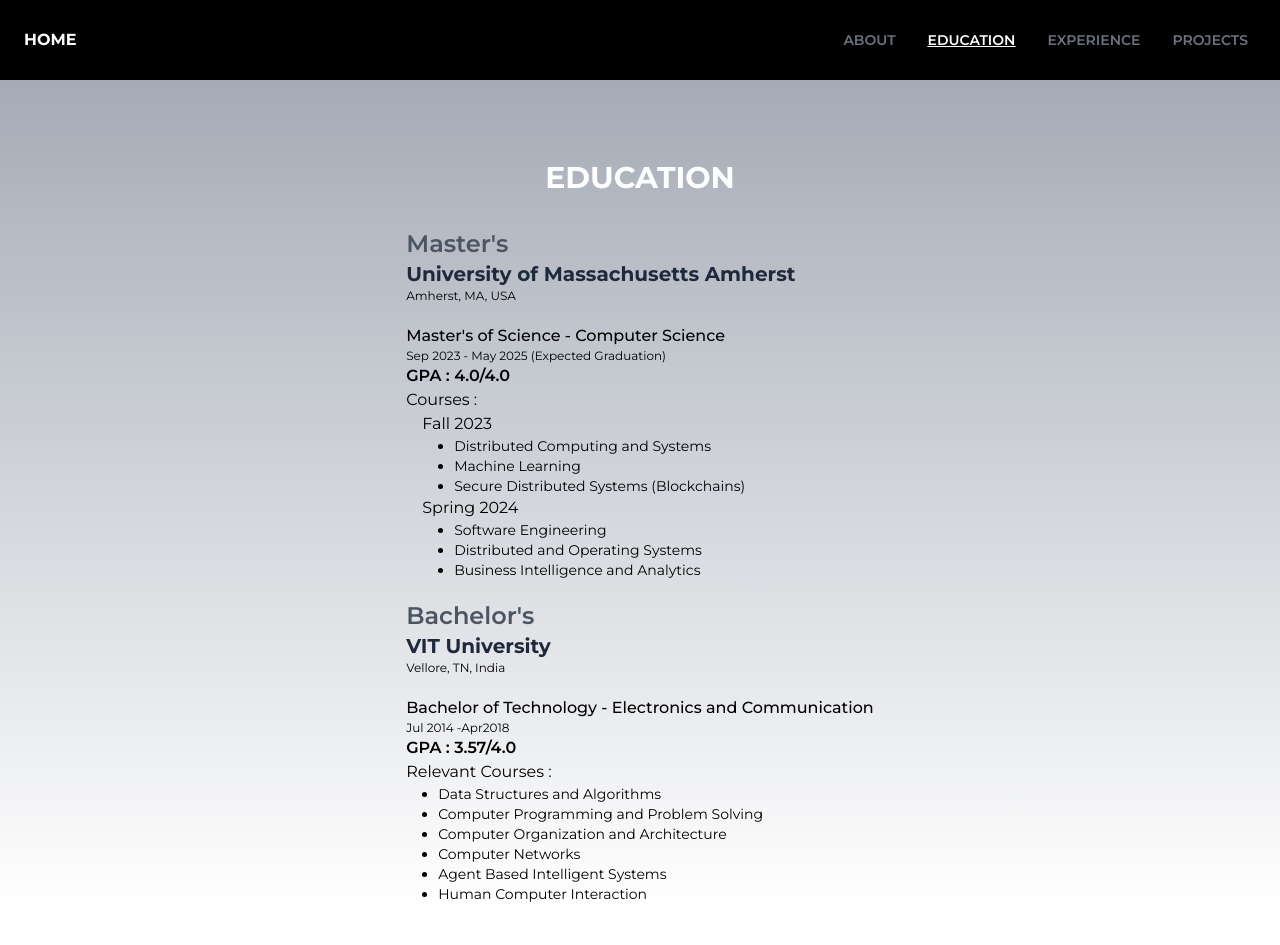
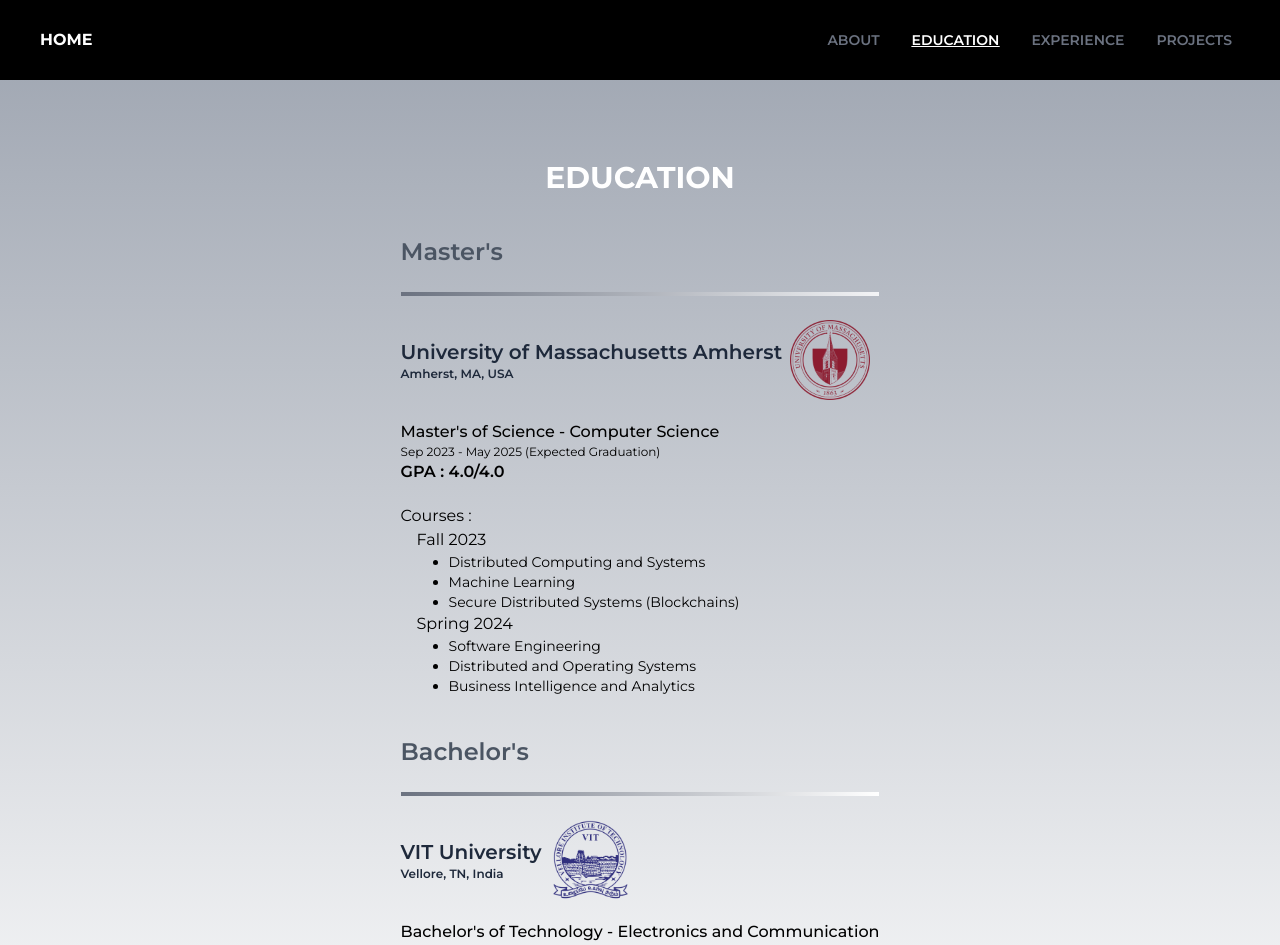
Before and after one commit to himeghasingh/himeghasingh.github.io, a React (Create React App) app: page /education in a window 1280 px wide. Shown: the top 945 px of the page. Built offline with nearby package versions, Linux system fonts and the light colour scheme.

Commit message:
education page finalized

```diff
--- a/src/App.js
+++ b/src/App.js
@@ -20,7 +20,7 @@
       <div className="fixed top-0 left-0 w-full h-20 px-4 text-white bg-black z-50">
         <NavBar />
       </div>
-      <div className={`fade-in-container transition-opacity duration-1000 ease-in-out transform ${isLoaded ? 'opacity-100' : 'opacity-0'}`}>
+      <div className={`fade-in-container transition-opacity duration-300 ease-in-out transform ${isLoaded ? 'opacity-100' : 'opacity-0'}`}>
         <Routes>
           <Route path="/" element={<Home />} />
           <Route path="/education" element={<Education />} />
--- a/src/components/Education.jsx
+++ b/src/components/Education.jsx
@@ -1,6 +1,8 @@
 import React from 'react';
+import umassLogoUrl from '../assets/umassLogo.png';
+import vitLogo from '../assets/vitLogo.png';
 
-
+const vitLogoUrl = 'https://example.com/vit-logo.png';
 const Education = () => {
   return (
       <div className = "w-full bg-gradient-to-b from-gray-400  to-white transition-opacity">
@@ -9,13 +11,25 @@
         EDUCATION
       </div>
       <ul>
-        <li className="text-gray-600 font-semibold text-2xl">Master's</li>
-        <p className="text-md sm:text-xl font-bold text-slate-800 flex justify-between">University of Massachusetts Amherst</p>
-        <p className='text-xs'>Amherst, MA, USA</p>
+        <li className="text-gray-600 font-semibold text-2xl mt-2">Master's</li>
+        <div className="w-30 h-1 bg-gradient-to-r from-gray-500 to-gray-100 mt-6 mb-6"></div>
+        <div className="flex items-center">
+  <div className="text-md sm:text-xl font-semibold text-slate-800 mr-2">
+  <a href="https://www.umass.edu/" target="_blank" rel="noopener noreferrer" className="hover:text-white cursor-pointer">
+      University of Massachusetts Amherst
+    </a>
+    <p className="text-xs">Amherst, MA, USA</p>
+  </div>
+  <img src={umassLogoUrl} alt="UMass Logo" className="h-20 w-20" style={{ marginLeft: '20' }} />
+</div>
+
+
+
+
         <p className='mt-5 font-medium'>Master's of Science - Computer Science</p>
         <p className="text-xs">Sep 2023 - May 2025 (Expected Graduation)</p>
         <p className='font-semibold'>GPA : 4.0/4.0 </p>
-        <p> Courses : </p>
+        <p className='mt-5'> Courses : </p>
         <ul className="ml-4">
           <li>Fall 2023</li>
           <ul className="ml-8 font-secondary list-disc text-sm">
@@ -30,13 +44,22 @@
             <li>Business Intelligence and Analytics</li>
           </ul>
         </ul>
-        <li className="text-gray-600 font-semibold text-2xl mt-5">Bachelor's</li>
-        <p className="text-md sm:text-xl font-bold text-slate-800">VIT University</p>
-        <p className='text-xs'>Vellore, TN, India</p>
-        <p className='mt-5 font-medium'>Bachelor of Technology - Electronics and Communication</p>
+
+        <li className="text-gray-600 font-semibold text-2xl mt-10">Bachelor's</li>
+        <div className="w-30 h-1 bg-gradient-to-r from-gray-500 to-white mt-6 mb-6"></div>
+        <div className="flex items-center">
+  <div className="text-md sm:text-xl font-semibold text-slate-800 mr-2">
+  <a href="https://www.vit.ac.in/" target="_blank" rel="noopener noreferrer">
+      VIT University
+    </a>
+    <p className="text-xs">Vellore, TN, India</p>
+  </div>
+  <img src={vitLogo} alt="UMass Logo" className="h-20 w-20" style={{ marginLeft: '10' }} />
+</div>
+        <p className='mt-5 font-medium'>Bachelor's of Technology - Electronics and Communication</p>
         <p className="text-xs">Jul 2014 -Apr2018</p>
         <p className='font-semibold'>GPA : 3.57/4.0 </p>
-        <p> Relevant Courses : </p>
+        <p className='mt-5'> Relevant Courses : </p>
         <ul className="ml-8 font-secondary list-disc text-sm">
           <li>Data Structures and Algorithms</li>
           <li>Computer Programming and Problem Solving</li>
--- a/src/components/NavBar.jsx
+++ b/src/components/NavBar.jsx
@@ -1,4 +1,4 @@
-import React, { useState } from 'react'
+import React, { useEffect, useState } from 'react';
 import {FaBars, FaTimes} from "react-icons/fa";
 import { Link, useLocation } from 'react-router-dom';
 
@@ -33,8 +33,19 @@
         //     link : 'CONTACT'
         // },
     ]
+    const [isNavBarLoaded, setIsNavBarLoaded] = useState(false);
+
+  useEffect(() => {
+    // Simulate loading delay (replace with actual loading logic if needed)
+    setTimeout(() => {
+      setIsNavBarLoaded(true);
+    }, 1000); // 1000 milliseconds = 1 second
+  }, []);
+
 
     return (
+        <div className={`w-full transition-opacity duration-1000 ease-in-out transform ${isNavBarLoaded ? 'opacity-100' : 'opacity-0'}`}>
+
     <div className=" flex fixed justify-between items-center w-full h-20 px-4 text-white bg-black top-0 left-0 z-50">
         <div>
             <Link to="/">
@@ -65,6 +76,7 @@
         </ul>
         )}
     </div>
+    </div>
   )
 }
 
```
Also changed, not shown: src/assets/umassLogo.png (added), src/assets/vitLogo.png (added).
